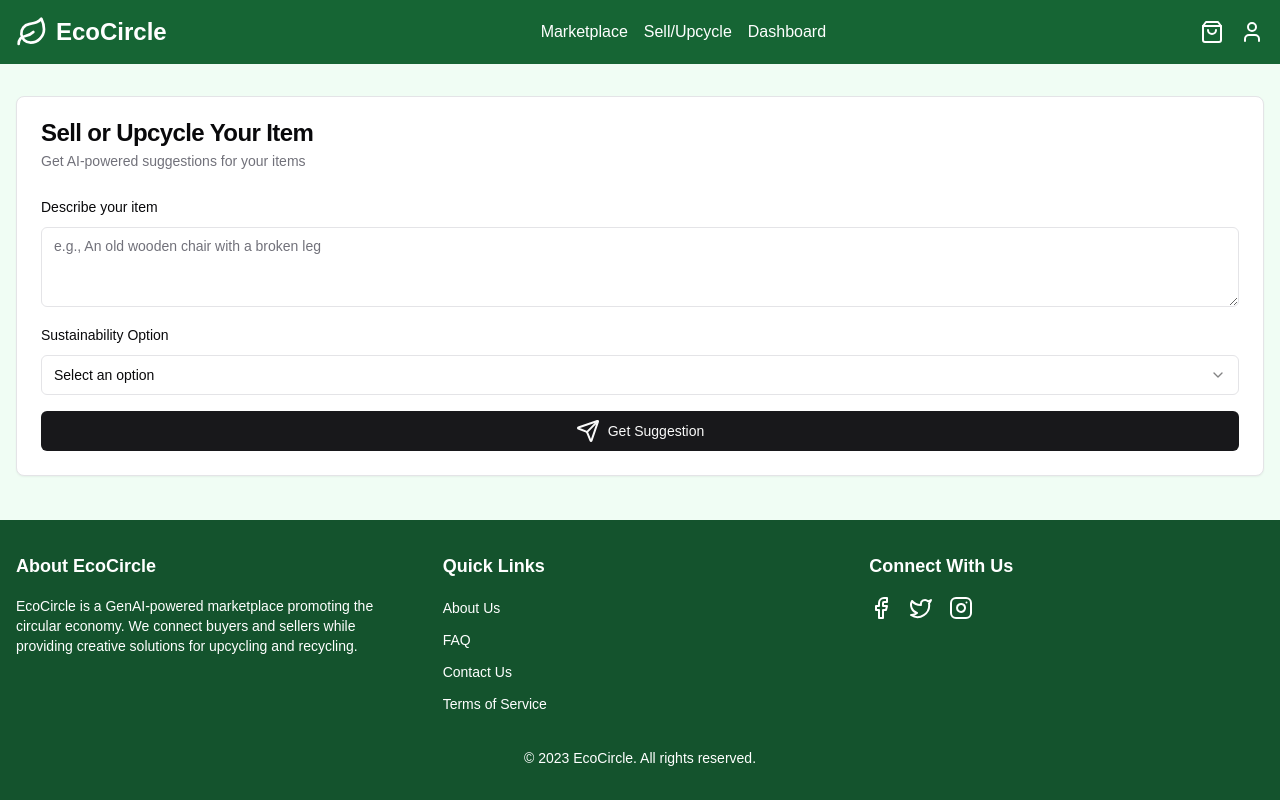
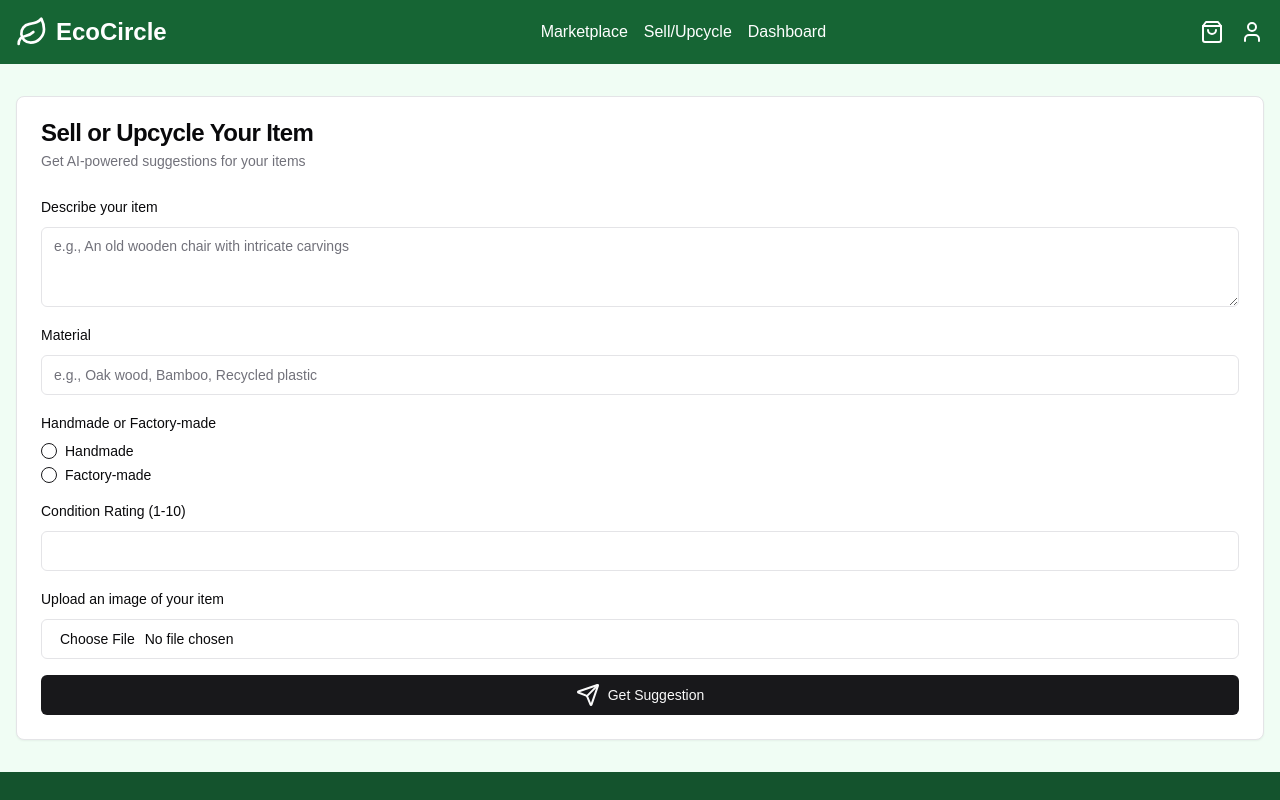
Before and after one commit to dikpaal/ecocircle, a Next.js app in the folder cic/: page /sell in a window 1280 px wide. Shown: the top 800 px of the page. Built offline with nearby package versions, Linux system fonts and the light colour scheme.

Commit message:
sell.tsx improved hella lot

```diff
--- a/cic/package.json
+++ b/cic/package.json
@@ -9,8 +9,11 @@
     "lint": "next lint"
   },
   "dependencies": {
+    "@radix-ui/react-avatar": "^1.1.1",
     "@radix-ui/react-dialog": "^1.1.2",
     "@radix-ui/react-label": "^2.1.0",
+    "@radix-ui/react-progress": "^1.1.0",
+    "@radix-ui/react-radio-group": "^1.2.1",
     "@radix-ui/react-select": "^2.1.2",
     "@radix-ui/react-slot": "^1.1.0",
     "class-variance-authority": "^0.7.0",
--- a/cic/src/components/Sell.tsx
+++ b/cic/src/components/Sell.tsx
@@ -2,20 +2,62 @@
 
 import { useState } from 'react'
 import { motion } from 'framer-motion'
-import { Loader, Send } from 'lucide-react'
+import { Loader, Send, Users, ShoppingBag, Upload } from 'lucide-react'
 import { Button } from '@/components/ui/button'
 import { Card, CardContent, CardDescription, CardHeader, CardTitle } from '@/components/ui/card'
 import { Input } from '@/components/ui/input'
 import { Label } from '@/components/ui/label'
 import { Textarea } from '@/components/ui/textarea'
-import { Select, SelectContent, SelectItem, SelectTrigger, SelectValue } from '@/components/ui/select'
-import { Factory } from '../../node_modules/lucide-react/dist/lucide-react'
+import { RadioGroup, RadioGroupItem } from '@/components/ui/radio-group'
+import { Avatar, AvatarFallback, AvatarImage } from '@/components/ui/avatar'
+import { Progress } from '@/components/ui/progress'
 
 export default function SellerForm() {
+  const [step, setStep] = useState(0)
   const [itemDescription, setItemDescription] = useState('')
-  const [sustainabilityOption, setSustainabilityOption] = useState('')
+  const [material, setMaterial] = useState('')
+  const [handmadeOrFactory, setHandmadeOrFactory] = useState('')
+  const [conditionRating, setConditionRating] = useState('')
+  const [image, setImage] = useState(null)
   const [suggestion, setSuggestion] = useState('')
+  const [sustainabilityScore, setSustainabilityScore] = useState(0)
   const [loading, setLoading] = useState(false)
+
+  const handleInitialSubmit = async (e) => {
+    e.preventDefault()
+    setLoading(true)
+    // Simulating API call to GenAI model
+    await new Promise(resolve => setTimeout(resolve, 1500))
+    setSuggestion(`Based on your item "${itemDescription}" made of ${material}, here's a suggestion:
+
+    Consider upcycling your item into a unique piece of eco-friendly decor. For example, if it's a small item, you could transform it into a quirky planter or a decorative wall hanging. If it's larger, consider repurposing it into a functional piece of furniture with a fresh coat of non-toxic paint.
+
+    This approach not only extends the life of your item but also adds a personal touch to your living space while reducing waste.`)
+
+    const score = calculateSustainabilityScore()
+    setSustainabilityScore(score)
+    setLoading(false)
+    setStep(1)
+  }
+
+  const calculateSustainabilityScore = () => {
+    let score = 0
+    score += ['bamboo', 'organic cotton', 'recycled plastic'].includes(material.toLowerCase()) ? 30 : 20
+    score += parseInt(conditionRating) * 5
+    score += handmadeOrFactory === 'handmade' ? 20 : 10
+    return Math.min(score, 100) // Cap the score at 100
+  }
+
+  const handleImageUpload = (e) => {
+    const file = e.target.files[0]
+    if (file) {
+      const reader = new FileReader()
+      reader.onloadend = () => {
+        setImage(reader.result)
+      }
+      reader.readAsDataURL(file)
+    }
+  }
 
   const retrieveBuyersDataset = async () => {
     try {
@@ -65,6 +107,145 @@ export default function SellerForm() {
     setLoading(false)
   }
 
+  const potentialBuyers = [
+    { id: 1, name: 'Alice Green', avatar: '/placeholder.svg?height=40&width=40', offer: 45 },
+    { id: 2, name: 'Bob Eco', avatar: '/placeholder.svg?height=40&width=40', offer: 50 },
+    { id: 3, name: 'Carol Sustain', avatar: '/placeholder.svg?height=40&width=40', offer: 55 },
+  ]
+
+  const renderStep = () => {
+    switch (step) {
+      case 0:
+        return (
+          <form onSubmit={handleInitialSubmit} className="space-y-4">
+            <div className="space-y-2">
+              <Label htmlFor="itemDescription">Describe your item</Label>
+              <Textarea
+                id="itemDescription"
+                placeholder="e.g., An old wooden chair with intricate carvings"
+                value={itemDescription}
+                onChange={(e) => setItemDescription(e.target.value)}
+                required
+              />
+            </div>
+            <div className="space-y-2">
+              <Label htmlFor="material">Material</Label>
+              <Input
+                id="material"
+                placeholder="e.g., Oak wood, Bamboo, Recycled plastic"
+                value={material}
+                onChange={(e) => setMaterial(e.target.value)}
+                required
+              />
+            </div>
+            <div className="space-y-2">
+              <Label>Handmade or Factory-made</Label>
+              <RadioGroup value={handmadeOrFactory} onValueChange={setHandmadeOrFactory}>
+                <div className="flex items-center space-x-2">
+                  <RadioGroupItem value="handmade" id="handmade" />
+                  <Label htmlFor="handmade">Handmade</Label>
+                </div>
+                <div className="flex items-center space-x-2">
+                  <RadioGroupItem value="factory" id="factory" />
+                  <Label htmlFor="factory">Factory-made</Label>
+                </div>
+              </RadioGroup>
+            </div>
+            <div className="space-y-2">
+              <Label htmlFor="conditionRating">Condition Rating (1-10)</Label>
+              <Input
+                id="conditionRating"
+                type="number"
+                min="1"
+                max="10"
+                value={conditionRating}
+                onChange={(e) => setConditionRating(e.target.value)}
+                required
+              />
+            </div>
+            <div className="space-y-2">
+              <Label htmlFor="image">Upload an image of your item</Label>
+              <Input
+                id="image"
+                type="file"
+                accept="image/*"
+                onChange={handleImageUpload}
+                required
+              />
+              {image && (
+                <div className="mt-2">
+                  <img src={image} alt="Uploaded item" className="max-w-full h-auto rounded-md" />
+                </div>
+              )}
+            </div>
+            <Button type="submit" disabled={loading} className="w-full" onClick={() => {
+              invokeGPI(sustainabilityScore, itemDescription);
+            }}>
+              {loading ? <Loader className="animate-spin mr-2" /> : <Send className="mr-2" />}
+              {loading ? 'Generating Suggestion...' : 'Get Suggestion'}
+            </Button>
+          </form>
+        )
+      case 1:
+        return (
+          <div className="space-y-4">
+            <div className="p-4 bg-secondary rounded-md">
+              <h3 className="text-lg font-semibold mb-2">AI Suggestion</h3>
+              <p className="whitespace-pre-line">{suggestion}</p>
+            </div>
+            <div className="p-4 bg-secondary rounded-md">
+              <h3 className="text-lg font-semibold mb-2">Sustainability Score</h3>
+              <Progress value={sustainabilityScore} className="w-full" />
+              <p className="mt-2 text-sm text-muted-foreground">
+                Your item's sustainability score: {sustainabilityScore}/100
+              </p>
+            </div>
+            <h3 className="text-lg font-semibold">Potential Buyers</h3>
+            {potentialBuyers.map((buyer) => (
+              <Card key={buyer.id}>
+                <CardContent className="flex items-center justify-between p-4">
+                  <div className="flex items-center space-x-4">
+                    <Avatar>
+                      <AvatarImage src={buyer.avatar} alt={buyer.name} />
+                      <AvatarFallback>{buyer.name.split(' ').map(n => n[0]).join('')}</AvatarFallback>
+                    </Avatar>
+                    <div>
+                      <p className="font-semibold">{buyer.name}</p>
+                      <p className="text-sm text-muted-foreground">Offer: ${buyer.offer}</p>
+                    </div>
+                  </div>
+                  <Button variant="outline" onClick={() => setStep(2)}>Accept Offer</Button>
+                </CardContent>
+              </Card>
+            ))}
+            <Button className="w-full" variant="secondary" onClick={() => setStep(3)}>
+              <ShoppingBag className="mr-2" />
+              Publish on Marketplace
+            </Button>
+          </div>
+        )
+      case 2:
+        return (
+          <div className="space-y-4">
+            <h3 className="text-lg font-semibold">Offer Accepted</h3>
+            <p>Congratulations! Your offer has been accepted. The buyer will be in touch with you soon to arrange the transaction.</p>
+            <Button onClick={() => setStep(0)} className="w-full">List Another Item</Button>
+          </div>
+        )
+      case 3:
+        return (
+          <div className="space-y-4">
+            <h3 className="text-lg font-semibold">Publish on Marketplace</h3>
+            <p>Your item has been successfully published on the EcoCircle Marketplace.</p>
+            <p>Potential buyers will be able to see your listing and make offers.</p>
+            <Button onClick={() => setStep(0)} className="w-full">List Another Item</Button>
+          </div>
+        )
+      default:
+        return null
+    }
+  }
+
   return (
     <div className="container mx-auto px-4 py-8">
       <Card>
@@ -73,45 +254,15 @@ export default function SellerForm() {
           <CardDescription>Get AI-powered suggestions for your items</CardDescription>
         </CardHeader>
         <CardContent>
-          <form onSubmit={handleSubmit} className="space-y-4">
-            <div className="space-y-2">
-              <Label htmlFor="itemDescription">Describe your item</Label>
-              <Textarea
-                id="itemDescription"
-                placeholder="e.g., An old wooden chair with a broken leg"
-                value={itemDescription}
-                onChange={(e) => setItemDescription(e.target.value)}
-                required
-              />
-            </div>
-            <div className="space-y-2">
-              <Label htmlFor="sustainabilityOption">Sustainability Option</Label>
-              <Select value={sustainabilityOption} onValueChange={setSustainabilityOption}>
-                <SelectTrigger>
-                  <SelectValue placeholder="Select an option" />
-                </SelectTrigger>
-                <SelectContent>
-                  <SelectItem value="upcycling">Upcycling</SelectItem>
-                  <SelectItem value="recycling">Recycling</SelectItem>
-                  <SelectItem value="reusing">Reusing</SelectItem>
-                </SelectContent>
-              </Select>
-            </div>
-            <Button type="submit" disabled={loading} className="w-full" onClick={() => invokeGPI(sustainabilityOption, itemDescription)}>
-              {loading ? <Loader className="animate-spin mr-2" /> : <Send className="mr-2" />}
-              {loading ? 'Generating Suggestion...' : 'Get Suggestion'}
-            </Button>
-          </form>
-          {suggestion && (
-            <motion.div
-              initial={{ opacity: 0, y: 20 }}
-              animate={{ opacity: 1, y: 0 }}
-              className="mt-6 p-4 bg-secondary rounded-md"
-            >
-              <h3 className="text-lg font-semibold mb-2">AI Suggestion</h3>
-              <p className="whitespace-pre-line">{suggestion}</p>
-            </motion.div>
-          )}
+          <motion.div
+            key={step}
+            initial={{ opacity: 0, y: 20 }}
+            animate={{ opacity: 1, y: 0 }}
+            exit={{ opacity: 0, y: -20 }}
+            transition={{ duration: 0.3 }}
+          >
+            {renderStep()}
+          </motion.div>
         </CardContent>
       </Card>
     </div>
--- /dev/null
+++ b/cic/src/components/ui/avatar.tsx
@@ -0,0 +1,50 @@
+"use client"
+
+import * as React from "react"
+import * as AvatarPrimitive from "@radix-ui/react-avatar"
+
+import { cn } from "@/lib/utils"
+
+const Avatar = React.forwardRef<
+  React.ElementRef<typeof AvatarPrimitive.Root>,
+  React.ComponentPropsWithoutRef<typeof AvatarPrimitive.Root>
+>(({ className, ...props }, ref) => (
+  <AvatarPrimitive.Root
+    ref={ref}
+    className={cn(
+      "relative flex h-10 w-10 shrink-0 overflow-hidden rounded-full",
+      className
+    )}
+    {...props}
+  />
+))
+Avatar.displayName = AvatarPrimitive.Root.displayName
+
+const AvatarImage = React.forwardRef<
+  React.ElementRef<typeof AvatarPrimitive.Image>,
+  React.ComponentPropsWithoutRef<typeof AvatarPrimitive.Image>
+>(({ className, ...props }, ref) => (
+  <AvatarPrimitive.Image
+    ref={ref}
+    className={cn("aspect-square h-full w-full", className)}
+    {...props}
+  />
+))
+AvatarImage.displayName = AvatarPrimitive.Image.displayName
+
+const AvatarFallback = React.forwardRef<
+  React.ElementRef<typeof AvatarPrimitive.Fallback>,
+  React.ComponentPropsWithoutRef<typeof AvatarPrimitive.Fallback>
+>(({ className, ...props }, ref) => (
+  <AvatarPrimitive.Fallback
+    ref={ref}
+    className={cn(
+      "flex h-full w-full items-center justify-center rounded-full bg-muted",
+      className
+    )}
+    {...props}
+  />
+))
+AvatarFallback.displayName = AvatarPrimitive.Fallback.displayName
+
+export { Avatar, AvatarImage, AvatarFallback }
--- /dev/null
+++ b/cic/src/components/ui/progress.tsx
@@ -0,0 +1,28 @@
+"use client"
+
+import * as React from "react"
+import * as ProgressPrimitive from "@radix-ui/react-progress"
+
+import { cn } from "@/lib/utils"
+
+const Progress = React.forwardRef<
+  React.ElementRef<typeof ProgressPrimitive.Root>,
+  React.ComponentPropsWithoutRef<typeof ProgressPrimitive.Root>
+>(({ className, value, ...props }, ref) => (
+  <ProgressPrimitive.Root
+    ref={ref}
+    className={cn(
+      "relative h-4 w-full overflow-hidden rounded-full bg-secondary",
+      className
+    )}
+    {...props}
+  >
+    <ProgressPrimitive.Indicator
+      className="h-full w-full flex-1 bg-primary transition-all"
+      style={{ transform: `translateX(-${100 - (value || 0)}%)` }}
+    />
+  </ProgressPrimitive.Root>
+))
+Progress.displayName = ProgressPrimitive.Root.displayName
+
+export { Progress }
--- /dev/null
+++ b/cic/src/components/ui/radio-group.tsx
@@ -0,0 +1,44 @@
+"use client"
+
+import * as React from "react"
+import * as RadioGroupPrimitive from "@radix-ui/react-radio-group"
+import { Circle } from "lucide-react"
+
+import { cn } from "@/lib/utils"
+
+const RadioGroup = React.forwardRef<
+  React.ElementRef<typeof RadioGroupPrimitive.Root>,
+  React.ComponentPropsWithoutRef<typeof RadioGroupPrimitive.Root>
+>(({ className, ...props }, ref) => {
+  return (
+    <RadioGroupPrimitive.Root
+      className={cn("grid gap-2", className)}
+      {...props}
+      ref={ref}
+    />
+  )
+})
+RadioGroup.displayName = RadioGroupPrimitive.Root.displayName
+
+const RadioGroupItem = React.forwardRef<
+  React.ElementRef<typeof RadioGroupPrimitive.Item>,
+  React.ComponentPropsWithoutRef<typeof RadioGroupPrimitive.Item>
+>(({ className, ...props }, ref) => {
+  return (
+    <RadioGroupPrimitive.Item
+      ref={ref}
+      className={cn(
+        "aspect-square h-4 w-4 rounded-full border border-primary text-primary ring-offset-background focus:outline-none focus-visible:ring-2 focus-visible:ring-ring focus-visible:ring-offset-2 disabled:cursor-not-allowed disabled:opacity-50",
+        className
+      )}
+      {...props}
+    >
+      <RadioGroupPrimitive.Indicator className="flex items-center justify-center">
+        <Circle className="h-2.5 w-2.5 fill-current text-current" />
+      </RadioGroupPrimitive.Indicator>
+    </RadioGroupPrimitive.Item>
+  )
+})
+RadioGroupItem.displayName = RadioGroupPrimitive.Item.displayName
+
+export { RadioGroup, RadioGroupItem }
```
Also changed, not shown: 1 other file (tests, documents, lock files or other folders).
